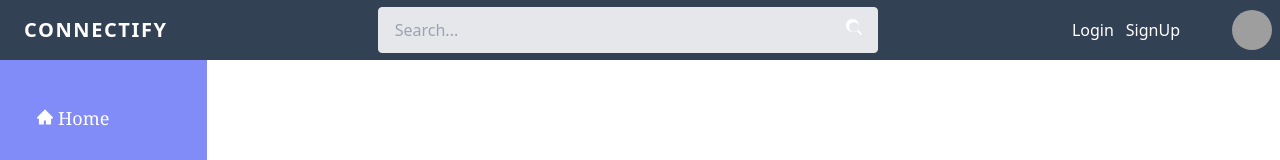
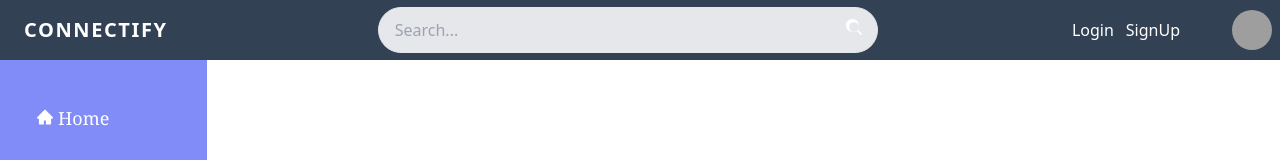
Before and after one commit to AnuragDahal/Connectify-frontend, a React (Vite) app: page / in a window 1280 px wide. Shown: the top 160 px of the page. Built offline with nearby package versions, Linux system fonts and the light colour scheme; grey boxes are pictures that could not be loaded.

Commit message:
Update NavBar component styling and remove unused code

```diff
--- a/src/App.jsx
+++ b/src/App.jsx
@@ -2,30 +2,28 @@ import React from "react";
 import Login from "./pages/Login";
 import SignUp from "./pages/Signup";
 import { Route, Routes, useLocation } from "react-router-dom";
-import NavBar from "./components/NavBar";
-import Home from "./pages/Home";
-import SideBar from "./components/SideBar";
-import About from "./pages/About";
-import CreatePost from "./pages/CreatePost";
+// import NavBar from "./components/NavBar";
+// import Home from "./pages/Home";
+// import SideBar from "./components/SideBar";
+// import About from "./pages/About";
+// import CreatePost from "./pages/CreatePost";
+import Dashboard from "./components/onuse/Dashboard";
 
-const PATH_NOT_TO_RENDER_NAVBAR_AND_SIDEBAR = ["/login", "/signup"];
+// const PATH_NOT_TO_RENDER_NAVBAR_AND_SIDEBAR = ["/login", "/signup"];
 
 const App = () => {
-  const location = useLocation();
+  // const location = useLocation();
   return (
     <>
-      {PATH_NOT_TO_RENDER_NAVBAR_AND_SIDEBAR.includes(
+      {/* {PATH_NOT_TO_RENDER_NAVBAR_AND_SIDEBAR.includes(
         location.pathname
       ) ? null : (
-        <div className="flex flex-row">
-          <NavBar />
-          <SideBar />
-          <Home />
-        </div>
-      )}
+        <Dashboard />
+      )} */}
       <Routes>
-        <Route path="/about" element={<About />} />
-        <Route path="/create" element={<CreatePost />} />
+        <Route path="/" element={<Dashboard />} />
+        {/* <Route path="/about" element={<About />} />
+        <Route path="/create" element={<CreatePost />} /> */}
         <Route path="/login" element={<Login />} />
         <Route path="/signup" element={<SignUp />} />
       </Routes>
--- a/src/components/NavBar.jsx
+++ b/src/components/NavBar.jsx
@@ -30,7 +30,7 @@ const NavBar = () => {
             <div className="relative mr-3 md:mr-0">
               <input
                 type="search"
-                className="w-[500px] bg-gray-200 text-gray-700 border border-gray-200 rounded py-3 px-4 leading-tight focus:outline-none focus:bg-white focus:border-gray-500"
+                className="w-[500px] bg-gray-200 text-gray-700 border  border-gray-200 rounded-3xl py-3 px-4 leading-tight focus:outline-none focus:bg-white focus:border-gray-500"
                 placeholder="Search..."
               />
               <button
--- /dev/null
+++ b/src/components/onuse/Dashboard.jsx
@@ -0,0 +1,16 @@
+import React from "react";
+import NavBar from "../NavBar";
+import SideBar from "../SideBar";
+import CreatePost from "../../pages/CreatePost";
+
+const Dashboard = () => {
+  return (
+    <>
+      <NavBar />
+      <div className="flex flex-row "></div>
+      <SideBar />
+    </>
+  );
+};
+
+export default Dashboard;
--- a/src/pages/CreatePost.jsx
+++ b/src/pages/CreatePost.jsx
@@ -10,12 +10,12 @@ import {
   CardTitle,
 } from "../components/ui/PostCard";
 
-const CreatePost = () => {
+const CreatePost = ({ name }) => {
   return (
     <div className="flex justify-center items-center w-fit p-10">
       <Card className="w-[350px]">
         <CardHeader>
-          <CardTitle>Create project</CardTitle>
+          <CardTitle>Create project by {name}</CardTitle>
           <CardDescription>
             Deploy your new project in one-click.
           </CardDescription>
```
